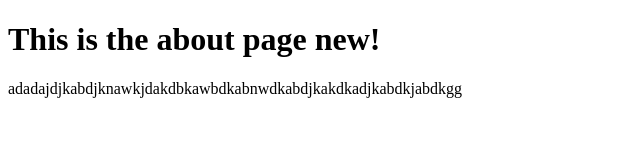
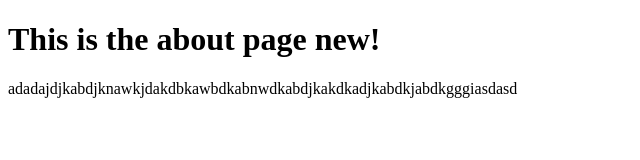
Before and after one commit to GabrielBanua/Branching, a plain HTML site: page about.html in a window 1280 px wide. Shown: the full height of the page, 0-640 px from the left. Drawn offline with Linux system fonts and the light colour scheme.

Commit message:
modified about.html and index.html

```diff
--- a/about.html
+++ b/about.html
@@ -7,6 +7,6 @@
 </head>
 <body>
 	<h1>This is the about page new!</h1>
-	<p>adadajdjkabdjknawkjdakdbkawbdkabnwdkabdjkakdkadjkabdkjabdkgg</p>
+	<p>adadajdjkabdjknawkjdakdbkawbdkabnwdkabdjkakdkadjkabdkjabdkgggiasdasd</p>
 </body>
 </html>
```
Also changed, not shown: index.html (+1 -1 lines).
